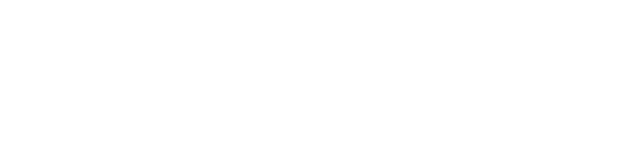
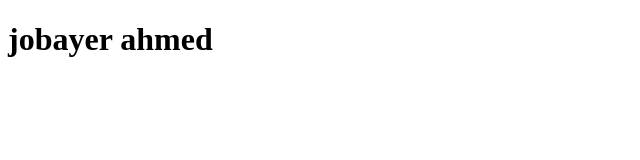
Before and after one commit to jobayer-ahmed2/git, a plain HTML site: page index.html in a window 1280 px wide. Shown: the whole page, without its empty margins (0-640 px from the left). Drawn offline with Linux system fonts and the light colour scheme; files that its build step writes are made by us from their sources.

Commit message:
some change the file

```diff
--- a/css/indes.css
+++ b/css/indes.css
@@ -0,0 +1,4 @@
+h1{
+    background color: white;
+    height: inherit;
+}
--- a/index.html
+++ b/index.html
@@ -1,11 +1,13 @@
 <!DOCTYPE html>
 <html lang="en">
+    <link rel="stylesheet" href="indes.css">
 <head>
     <meta charset="UTF-8">
     <meta name="viewport" content="width=device-width, initial-scale=1.0">
     <title>Document</title>
 </head>
 <body>
+    <h1>jobayer ahmed</h1>
 
 </body>
 </html>
```
